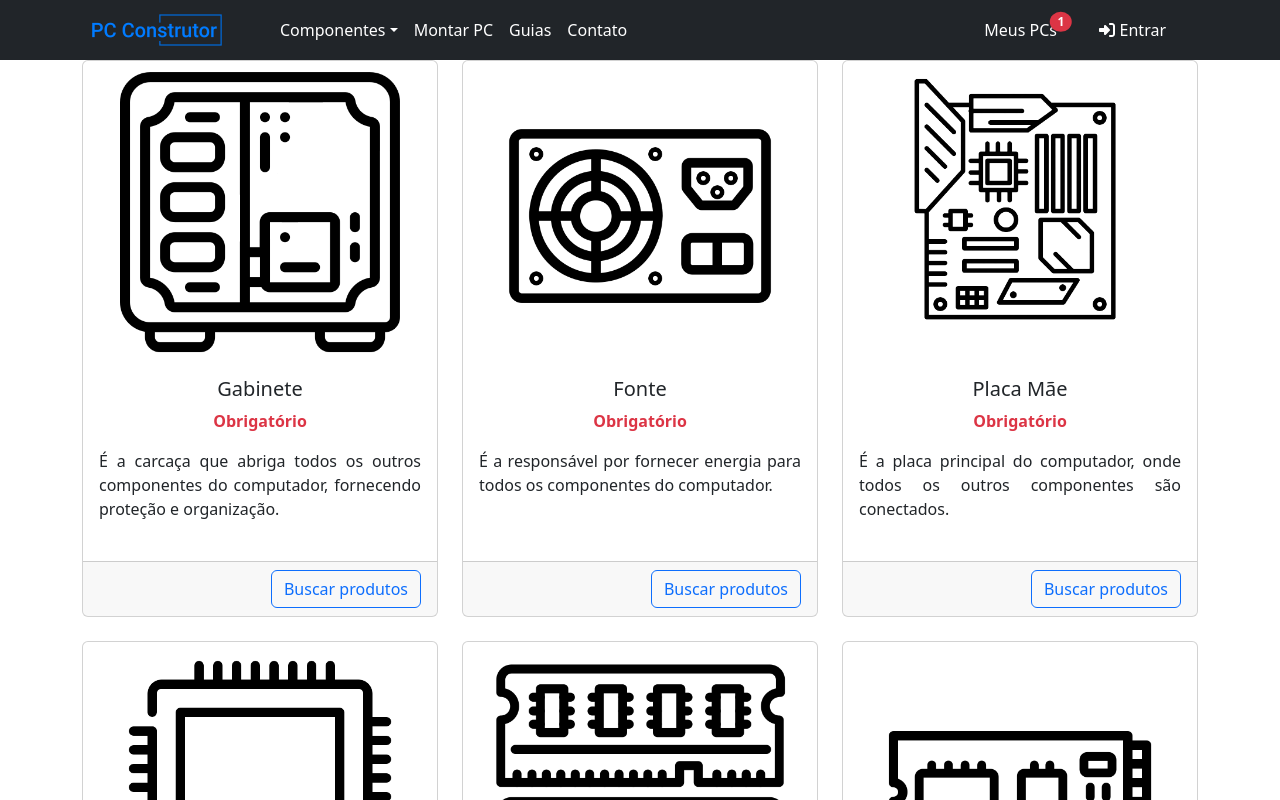
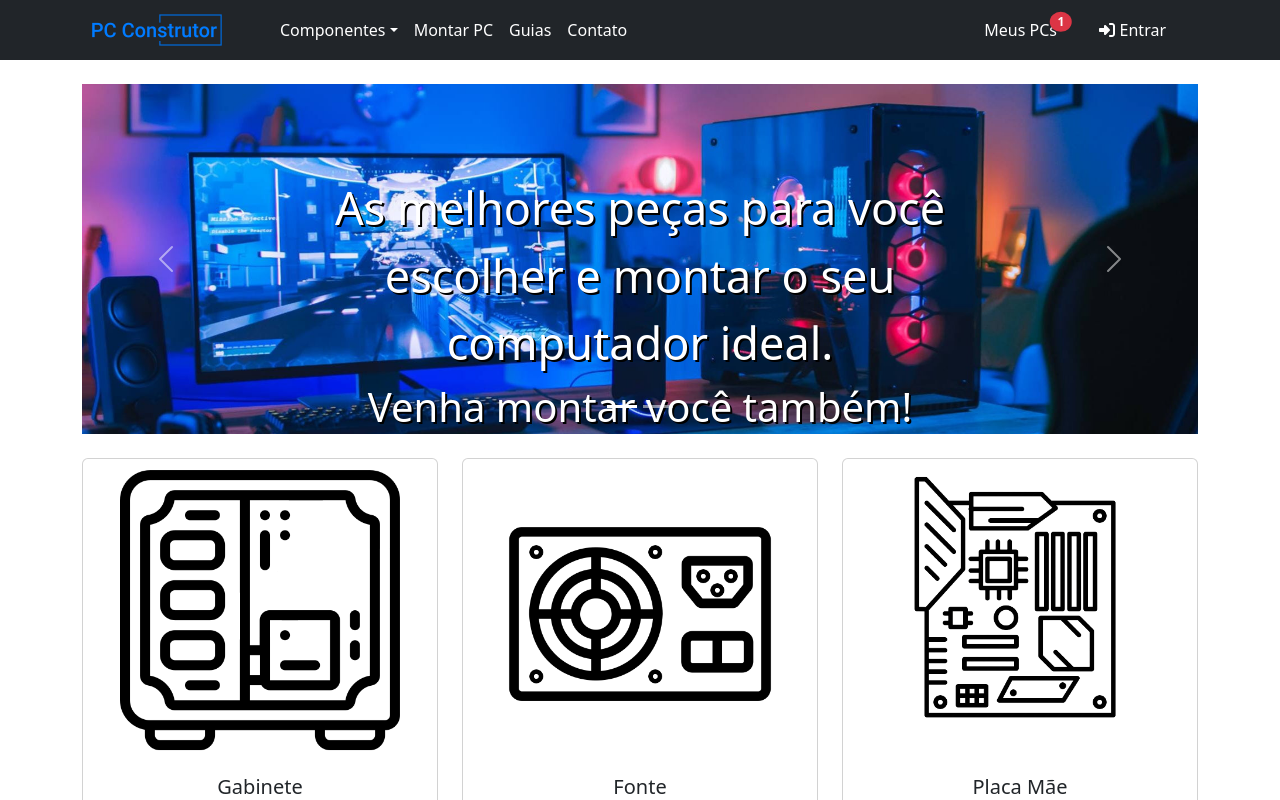
Before and after one commit to Pruzny/pc-construtor, a React (Vite) app: page / in a window 1280 px wide. Shown: the top 800 px of the page. Built offline with nearby package versions, Linux system fonts and the light colour scheme.

Commit message:
Add home carousel

```diff
--- /dev/null
+++ b/src/components/PresentationCarousel/index.tsx
@@ -0,0 +1,43 @@
+import "./styles.css"
+
+const PresentationCarousel = () => {
+  return (
+    <div id="id-carousel" className="carousel slide d-none d-md-block mb-4 mt-4" data-bs-ride="carousel" data-bs-interval="3000">
+      <ol className="carousel-indicators">
+        <li data-bs-target="#id-carousel" data-bs-slide-to="0" className="active"></li>
+        <li data-bs-target="#id-carousel" data-bs-slide-to="1"></li>
+      </ol>
+      <div className="carousel-inner">
+        <div className="carousel-item active">
+          <img src="../assets/img/background/PC-1.png" className="d-block w-100" alt="Foto de um Computador" />
+          <div className="carousel-caption">
+            <div className="text-center">
+              <span className="text-1">As melhores peças para você escolher e montar o seu computador ideal.</span><br />
+              <span className="text-2">Venha montar você também!</span>
+            </div>
+          </div>
+        </div>
+        <div className="carousel-item">
+          <img src="../assets/img/background/PC-2.png" className="d-block w-100" alt="Desenho de um Computador" />
+          <div className="carousel-caption">
+            <div className="text-center">
+              <span className="text-1">Escolha componentes desde os mais simples até os de última geração.</span><br />
+              <span className="text-2">Catálogo de peças para orçamentos variados!</span><br />
+            </div>
+          </div>
+        </div>
+      </div>
+      <a href="#id-carousel" className="carousel-control-prev" role="button" data-bs-slide="prev">
+        <span className="carousel-control-prev-icon" aria-hidden="true">
+          <span className="sr-only">Anterior</span>
+        </span>
+      </a>
+      <a href="#id-carousel" className="carousel-control-next" role="button" data-bs-slide="next">
+        <span className="carousel-control-next-icon" aria-hidden="true">
+          <span className="sr-only">Próximo</span>
+        </span>
+      </a>
+    </div>
+  );
+}
+export default PresentationCarousel;
--- /dev/null
+++ b/src/components/PresentationCarousel/styles.css
@@ -0,0 +1,38 @@
+.carousel-indicators {
+  list-style-type: none;
+}
+
+.carousel-caption {
+  top: 70px
+}
+
+.carousel-item img {
+  height: 350px;
+}
+
+.text-1 {
+  font-size: 45px;
+  text-shadow: 2px 2px #000;
+}
+
+.text-2 {
+  font-size: 40px;
+  text-shadow: 2px 2px #000;
+}
+
+@media (max-width: 1200px) {
+  .carousel-item img {
+    height: 300px;
+  }
+  .text-1 {
+    font-size: 30px;
+  }
+  .text-2 {
+    font-size: 25px;
+  }
+  .nav-pills a {
+    font-size: 16px;
+    font-weight: 600;
+    text-align: end;
+  }
+}
--- a/src/pages/Home/index.tsx
+++ b/src/pages/Home/index.tsx
@@ -1,4 +1,5 @@
 import PresentationCard from "../../components/PresentationCard";
+import PresentationCarousel from "../../components/PresentationCarousel";
 import { componentCards } from "../../constants";
 // import "./styles.css"
 
@@ -17,6 +18,7 @@ const Home = () => {
           </div>
         </div>
       </div>
+      <PresentationCarousel />
       <div className="row mb-4">
         {createCards()}
       </div>
```
